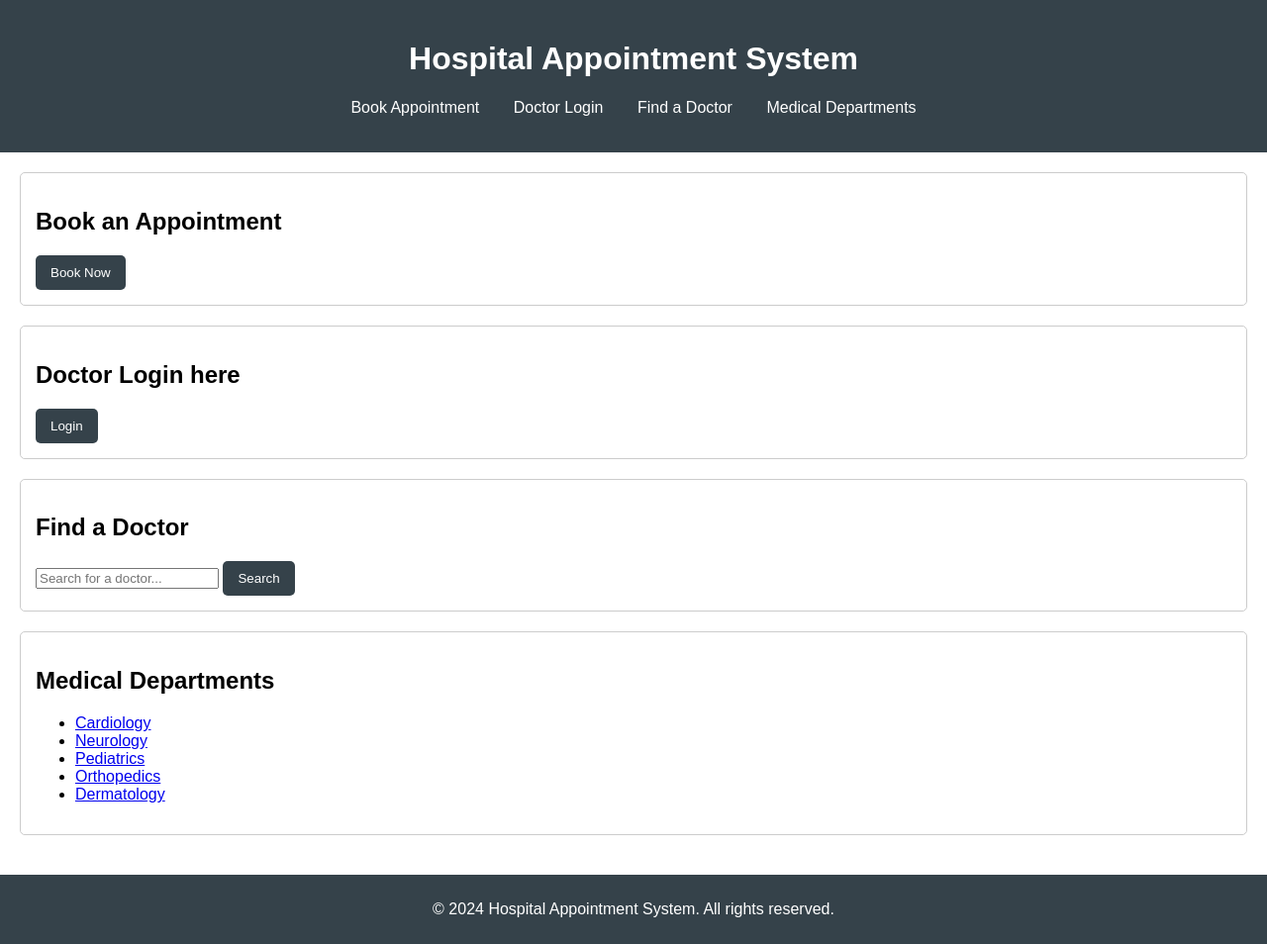
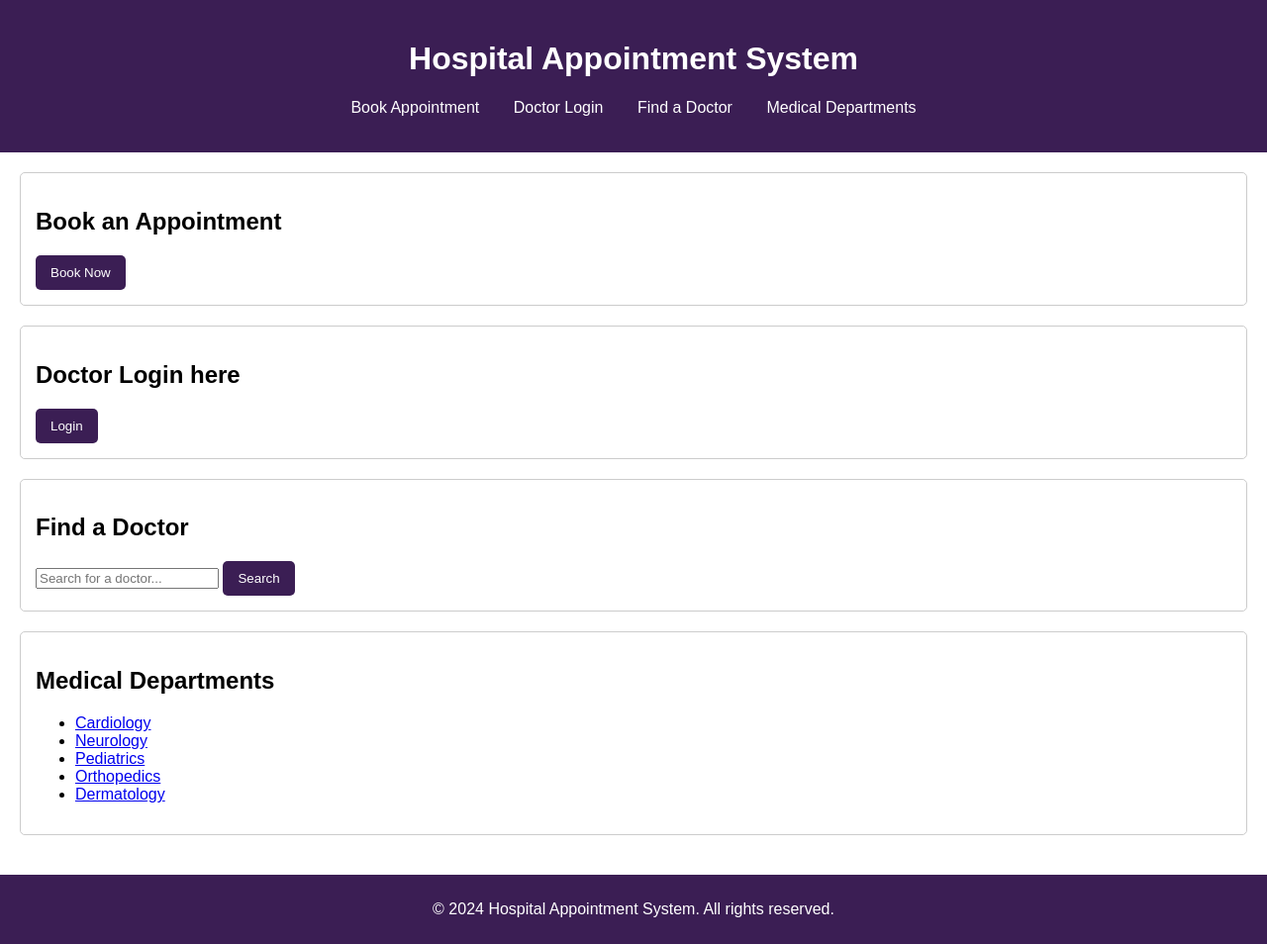
Before and after one commit to SakilAziz075/DBMS_ENDTERM, a website: page public/index.html in a window 1280 px wide. Shown: the whole page at 99% size. Drawn offline with Linux system fonts and the light colour scheme.

Commit message:
Update styles.css

```diff
--- a/public/styles.css
+++ b/public/styles.css
@@ -3,11 +3,11 @@ body {
     font-family: Arial, sans-serif;
     margin: 0;
     padding: 0;
-    background-color: #f4f4f4;
+    background-color: #d4bee4;
 }
 
 header {
-    background: #35424a;
+    background: #3b1e54;
     color: #ffffff;
     padding: 20px 0;
     text-align: center;
@@ -42,7 +42,7 @@ section {
 
 button {
     padding: 10px 15px;
-    background-color: #35424a;
+    background-color: #3b1e54;
     color: #ffffff;
     border: none;
     border-radius: 5px;
@@ -50,13 +50,13 @@ button {
 }
 
 button:hover {
-    background-color: #2c3e50;
+    background-color: #9b7ebd;
 }
 
 footer {
     text-align: center;
     padding: 10px 0;
-    background: #35424a;
+    background: #3b1e54;
     color: #ffffff;
 }
 
```
